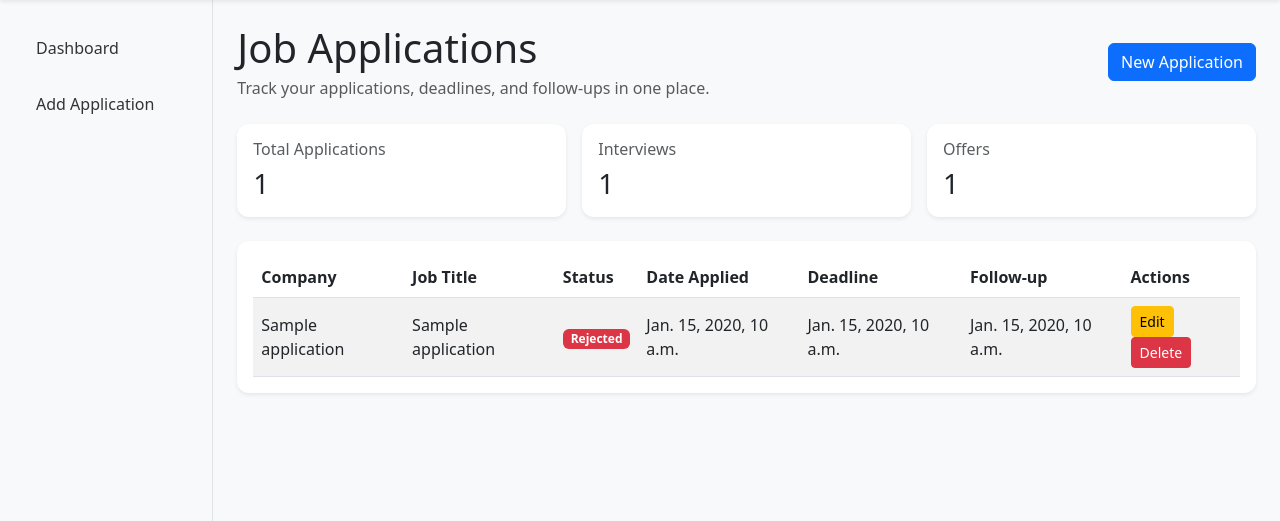
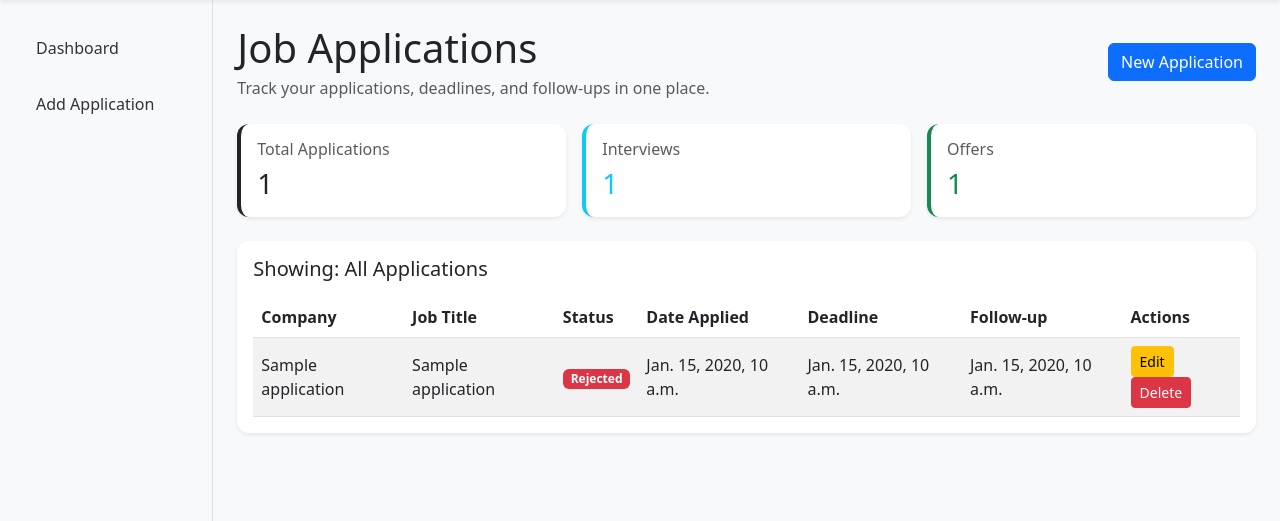
Before and after one commit to Monia07/job-application-tracker, a Django app: template tracker/templates/tracker/application_list.html in a window 1280 px wide. Shown: the part 50-571 px from the top of the page. Run offline with Django 3.2, Linux system fonts and the light colour scheme; the template is opened without the code that fills it: most values are stand-ins (such as "Sample title", 1, 10 or a date in 2020).

Commit message:
Enhance dashboard UX with clickable cards, hover effects, and consistent color coding

```diff
--- a/tracker/static/tracker/css/style.css
+++ b/tracker/static/tracker/css/style.css
@@ -67,3 +67,13 @@ form label {
 .alert {
   border-radius: 0.75rem;
 }
+
+.dashboard-card {
+  transition: all 0.2s ease;
+  cursor: pointer;
+}
+
+.dashboard-card:hover {
+  transform: translateY(-3px);
+  box-shadow: 0 6px 18px rgba(0, 0, 0, 0.1);
+}
--- a/tracker/templates/tracker/application_list.html
+++ b/tracker/templates/tracker/application_list.html
@@ -12,37 +12,67 @@
 </div>
 
 <div class="row g-3 mb-4">
+  <!-- TOTAL -->
   <div class="col-md-4">
-    <div class="card shadow-sm border-0">
+    <a
+      href="{% url 'application_list' %}"
+      class="text-decoration-none text-dark"
+    >
+      <div
+        class="card shadow-sm border-0 h-100 dashboard-card border-start border-4 border-dark"
+      >
         <div class="card-body">
           <h6 class="text-muted mb-2">Total Applications</h6>
-        <h3 class="mb-0">{{ total_applications }}</h3>
+          <h3 class="mb-0 text-dark">{{ total_applications }}</h3>
         </div>
       </div>
+    </a>
   </div>
 
+  <!-- INTERVIEWS -->
   <div class="col-md-4">
-    <div class="card shadow-sm border-0">
+    <a
+      href="{% url 'application_list' %}?status=interview"
+      class="text-decoration-none text-dark"
+    >
+      <div
+        class="card shadow-sm border-0 h-100 dashboard-card border-start border-4 border-info"
+      >
         <div class="card-body">
           <h6 class="text-muted mb-2">Interviews</h6>
-        <h3 class="mb-0">{{ interview_count }}</h3>
+          <h3 class="mb-0 text-info">{{ interview_count }}</h3>
         </div>
       </div>
+    </a>
   </div>
 
+  <!-- OFFERS -->
   <div class="col-md-4">
-    <div class="card shadow-sm border-0">
+    <a
+      href="{% url 'application_list' %}?status=offer"
+      class="text-decoration-none text-dark"
+    >
+      <div
+        class="card shadow-sm border-0 h-100 dashboard-card border-start border-4 border-success"
+      >
         <div class="card-body">
           <h6 class="text-muted mb-2">Offers</h6>
-        <h3 class="mb-0">{{ offer_count }}</h3>
+          <h3 class="mb-0 text-success">{{ offer_count }}</h3>
         </div>
       </div>
+    </a>
   </div>
 </div>
 
 <div class="card shadow-sm border-0">
   <div class="card-body">
-    {% if applications %}
+    {% if status_filter == "interview" %}
+    <h5 class="mb-3">Showing: Interview Applications</h5>
+    {% elif status_filter == "offer" %}
+    <h5 class="mb-3">Showing: Offer Applications</h5>
+    {% else %}
+    <h5 class="mb-3">Showing: All Applications</h5>
+    {% endif %} {% if applications %}
     <div class="table-responsive">
       <table class="table table-striped table-hover align-middle mb-0">
         <thead>
@@ -97,7 +127,7 @@
       </table>
     </div>
     {% else %}
-    <p class="mb-0">No job applications found.</p>
+    <p class="mb-0">No job applications found for this filter.</p>
     {% endif %}
   </div>
 </div>
```
Also changed, not shown: tracker/views.py (+9 -3 lines). Lines whose indentation alone changed are shown as unchanged.
